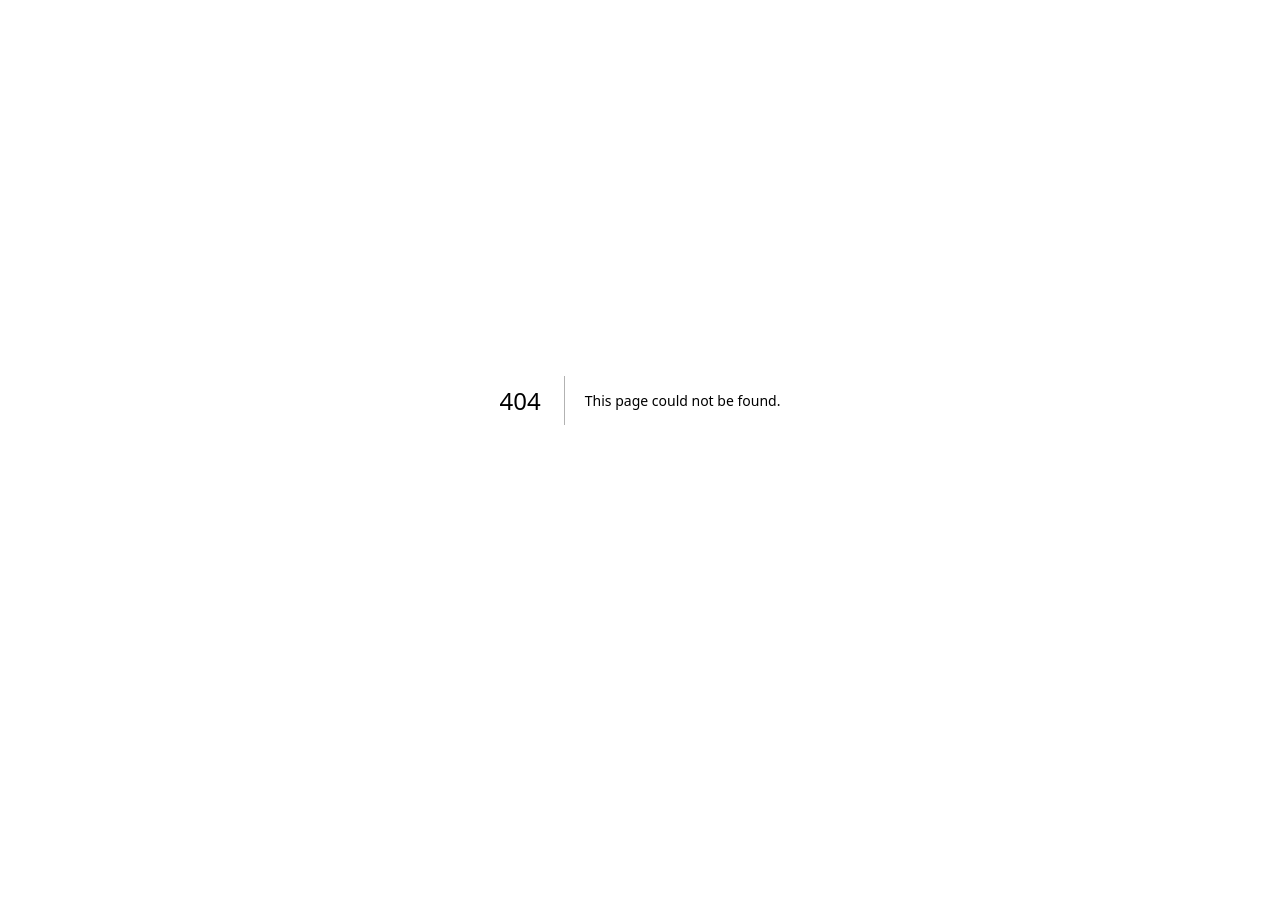
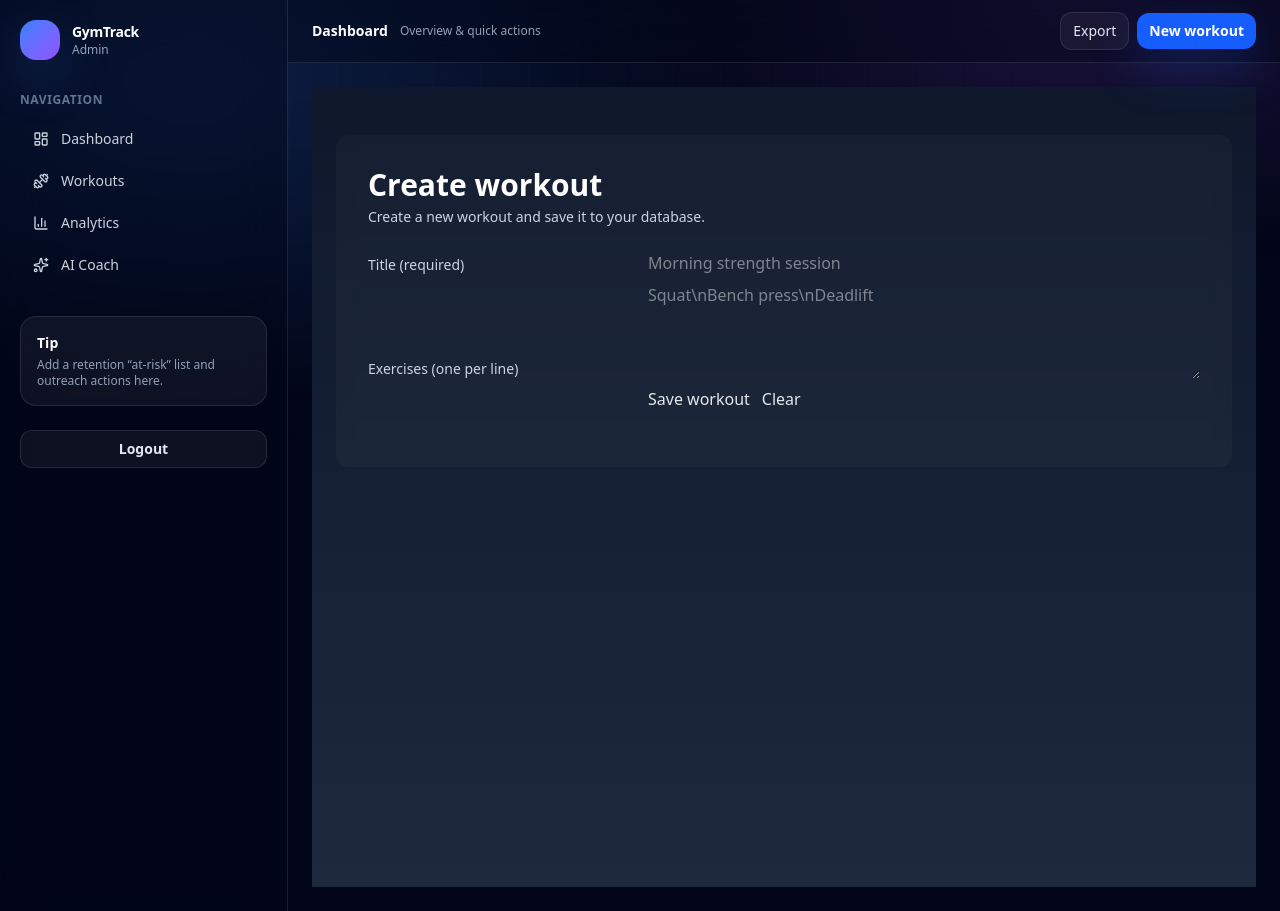
Before and after one commit to Don-Quixoteeee/gym-app-demonstration, a Next.js app in the folder gym-app-demonstration/: page /workout/new in a window 1280 px wide. Before the commit this address had no page. Before the commit the page ends 800 px from the top, so only its background shows below. Built offline with nearby package versions, Linux system fonts and the light colour scheme.

Commit message:
Analytics and AI, working progress

```diff
--- /dev/null
+++ b/gym-app-demonstration/app/(app)/components/NewWorkoutForm.tsx
@@ -0,0 +1,115 @@
+"use client";
+
+import { useRef, useState } from "react";
+import { useRouter } from "next/navigation";
+
+export type WorkoutRow = {
+  id: string;
+  title: string | null;
+  startedAt: string;
+  exercises: Array<{ id: string; name: string }>;
+};
+
+export default function NewWorkoutForm({ onCreated, onClose }: { onCreated?: (w: WorkoutRow) => void; onClose?: () => void; }) {
+  const [titleInput, setTitleInput] = useState("");
+  const [exercisesInput, setExercisesInput] = useState("");
+  const [creating, setCreating] = useState(false);
+  const [formErrors, setFormErrors] = useState<string | null>(null);
+  const toastTimer = useRef<number | null>(null);
+  const router = useRouter();
+
+  async function submit(e?: React.FormEvent) {
+    e?.preventDefault();
+    setFormErrors(null);
+    if (!titleInput.trim()) {
+      setFormErrors("Title is required");
+      return;
+    }
+
+    try {
+      setCreating(true);
+      const payload = {
+        title: titleInput.trim(),
+        exercises: exercisesInput
+          .split("\n")
+          .map((s) => s.trim())
+          .filter((s) => s.length > 0),
+      };
+
+      const res = await fetch("/api/workouts", {
+        method: "POST",
+        headers: { "Content-Type": "application/json" },
+        body: JSON.stringify(payload),
+      });
+
+      if (!res.ok) {
+        const body = await res.json().catch(() => ({}));
+        throw new Error(body?.error || `Failed to create workout (${res.status})`);
+      }
+
+      const data = (await res.json()) as { workout: WorkoutRow };
+      setTitleInput("");
+      setExercisesInput("");
+      onCreated?.(data.workout);
+      onClose?.();
+
+      // navigate to workout page with new id so the page can highlight it
+      try {
+        router.push(`/workout?new=${data.workout.id}`);
+      } catch (e) {
+        // ignore navigation errors in non-router contexts
+      }
+    } catch (err) {
+      const msg = err instanceof Error ? err.message : "Failed to create workout";
+      setFormErrors(msg);
+      if (toastTimer.current) window.clearTimeout(toastTimer.current);
+      toastTimer.current = window.setTimeout(() => { setFormErrors(null); toastTimer.current = null; }, 5000);
+    } finally {
+      setCreating(false);
+    }
+  }
+
+  return (
+    <form onSubmit={submit} className="mb-6">
+      <div className="grid gap-2 sm:grid-cols-3 sm:items-end">
+        <label className="text-sm text-slate-300">Title (required)</label>
+        <input
+          className="sm:col-span-2 input"
+          value={titleInput}
+          onChange={(e) => setTitleInput(e.target.value)}
+          placeholder="Morning strength session"
+          required
+          disabled={creating}
+        />
+        <label className="text-sm text-slate-300">Exercises (one per line)</label>
+        <textarea
+          className="sm:col-span-2 input h-24"
+          value={exercisesInput}
+          onChange={(e) => setExercisesInput(e.target.value)}
+          placeholder="Squat\nBench press\nDeadlift"
+          disabled={creating}
+        />
+        <div />
+        <div className="flex items-center gap-3">
+          <button className="btn-primary" type="submit" disabled={creating}>
+            {creating ? (
+              <>
+                <svg className="inline-block h-4 w-4 animate-spin mr-2 text-white" viewBox="0 0 24 24">
+                  <circle className="opacity-25" cx="12" cy="12" r="10" stroke="currentColor" strokeWidth="4" fill="none" />
+                  <path className="opacity-75" fill="currentColor" d="M4 12a8 8 0 018-8v4a4 4 0 00-4 4H4z" />
+                </svg>
+                Saving…
+              </>
+            ) : (
+              "Save workout"
+            )}
+          </button>
+          <button type="button" className="btn-ghost" onClick={() => { setTitleInput(""); setExercisesInput(""); }} disabled={creating}>
+            Clear
+          </button>
+        </div>
+      </div>
+      {formErrors ? <div className="mt-2 text-sm text-red-300">{formErrors}</div> : null}
+    </form>
+  );
+}
--- /dev/null
+++ b/gym-app-demonstration/app/(app)/components/NewWorkoutModal.tsx
@@ -0,0 +1,41 @@
+"use client";
+
+import { useState } from "react";
+import NewWorkoutForm from "./NewWorkoutForm";
+
+export default function NewWorkoutModal({ onCreated }: { onCreated?: (w: any) => void }) {
+  const [open, setOpen] = useState(false);
+
+  return (
+    <>
+      <button
+        onClick={() => setOpen(true)}
+        className="rounded-xl bg-blue-600 px-3 py-2 text-sm font-semibold text-white shadow-[0_18px_50px_rgba(37,99,235,.28)] hover:bg-blue-500"
+      >
+        New workout
+      </button>
+
+      {open ? (
+        // full-viewport overlay; allow scrolling if content is taller than viewport
+        <div className="fixed inset-0 z-50 overflow-auto bg-black/50">
+          <div className="flex min-h-full items-start justify-center p-6">
+            <div className="w-full max-w-2xl rounded-xl bg-slate-900 p-6 shadow-lg max-h-[calc(100vh-3rem)] overflow-auto">
+              <div className="flex items-center justify-between">
+                <h3 className="text-lg font-semibold">New workout</h3>
+                <button className="text-slate-400" onClick={() => setOpen(false)} aria-label="Close">✕</button>
+              </div>
+              <div className="mt-4">
+                <NewWorkoutForm
+                  onCreated={(w) => {
+                    onCreated?.(w);
+                  }}
+                  onClose={() => setOpen(false)}
+                />
+              </div>
+            </div>
+          </div>
+        </div>
+      ) : null}
+    </>
+  );
+}
--- /dev/null
+++ b/gym-app-demonstration/app/(app)/components/TopbarActions.tsx
@@ -0,0 +1,21 @@
+"use client";
+
+import Link from "next/link";
+
+export default function TopbarActions() {
+  return (
+    <div className="flex items-center gap-2">
+      <button className="rounded-xl border border-white/10 bg-white/5 px-3 py-2 text-sm text-slate-200 hover:bg-white/10">
+        Export
+      </button>
+
+      {/* Navigate to a dedicated page for creating a new workout */}
+      <Link
+        href="/workout/new"
+        className="rounded-xl bg-sky-600 px-3 py-2 text-sm font-medium text-white hover:bg-sky-500"
+      >
+        New workout
+      </Link>
+    </div>
+  );
+}
--- /dev/null
+++ b/gym-app-demonstration/app/(app)/workout/new/page.tsx
@@ -0,0 +1,22 @@
+"use client";
+
+import NewWorkoutForm from "../../components/NewWorkoutForm";
+
+export default function NewWorkoutPage() {
+  return (
+    <div className="min-h-screen bg-gradient-to-b from-slate-900 to-slate-800 py-12">
+      <div className="mx-auto max-w-4xl rounded-xl bg-white/3 p-8 backdrop-blur">
+        <div className="mb-6 flex items-center justify-between">
+          <div>
+            <h1 className="text-3xl font-bold text-white">Create workout</h1>
+            <p className="mt-1 text-sm text-slate-300">Create a new workout and save it to your database.</p>
+          </div>
+        </div>
+
+        <div className="mt-6">
+          <NewWorkoutForm onClose={() => { /* no-op for page-based form */ }} />
+        </div>
+      </div>
+    </div>
+  );
+}
```
Also changed, not shown: gym-app-demonstration/tsconfig.json (+13 -4 lines), gym-app-demonstration/app/(app)/ai/coach/page.tsx (added), gym-app-demonstration/app/(app)/workout/[id]/edit/page.tsx (added), gym-app-demonstration/app/(app)/workout/[id]/page.tsx (added), gym-app-demonstration/app/api/ai/coach/route.ts (added), gym-app-demonstration/app/api/ai/suggest-workout/route.ts (added), gym-app-demonstration/app/api/workouts/[id]/route.ts (added), 2 other files (tests, documents, lock files or other folders).
